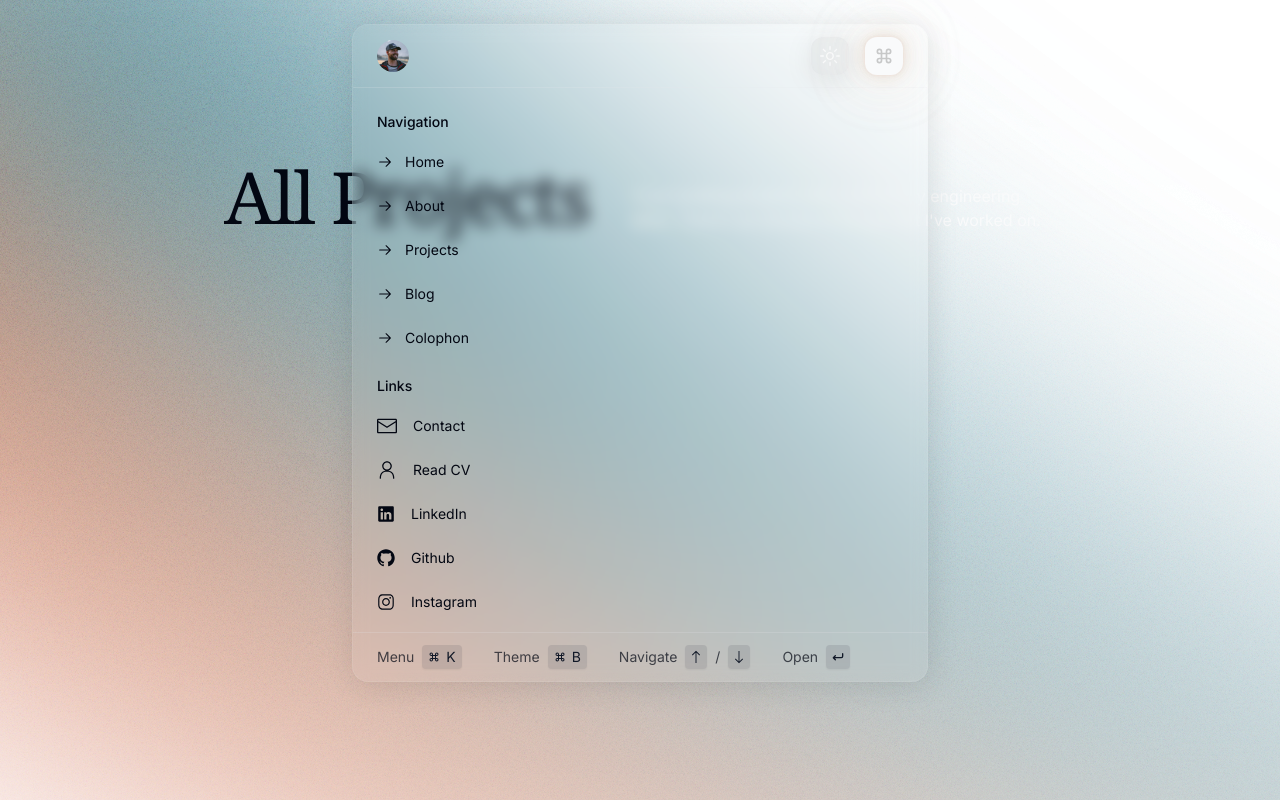
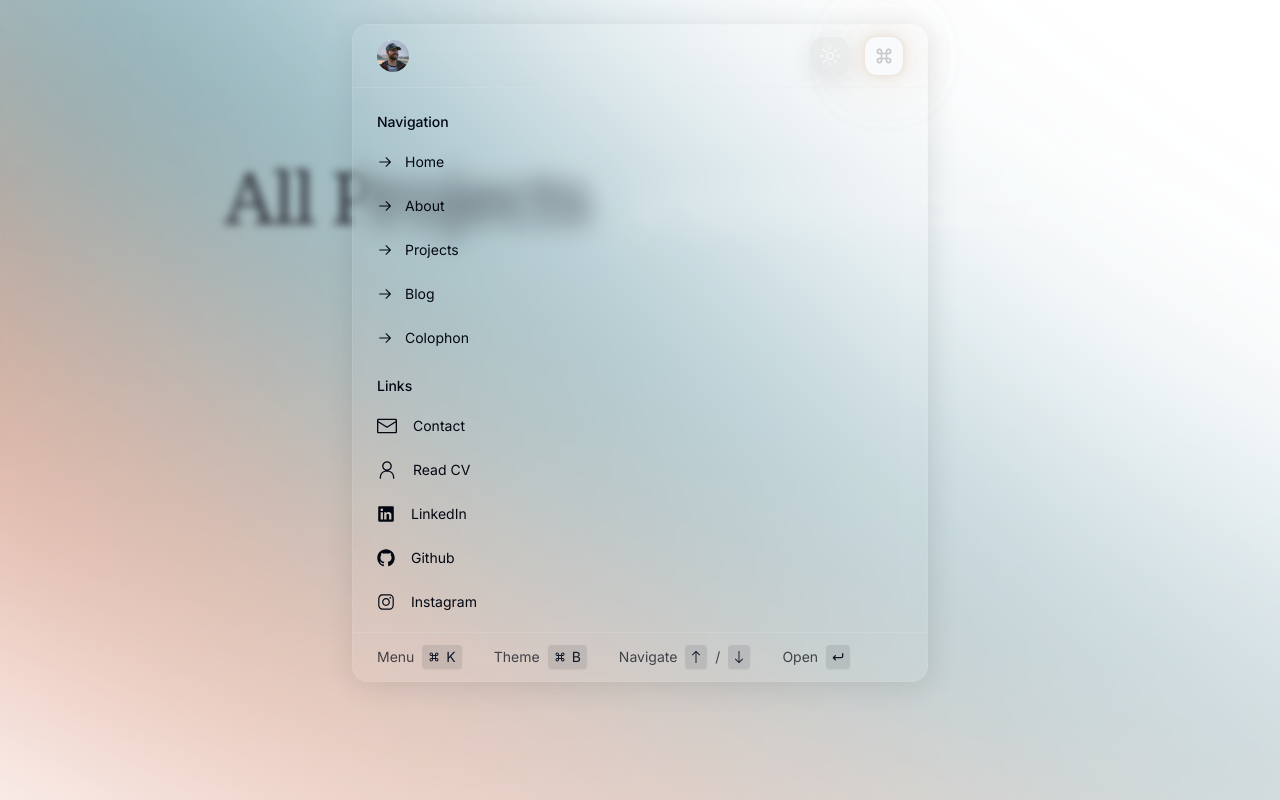
Before and after one commit to simstrom/snystrom.com, a Next.js app: page /projects in a window 1280 px wide. Both pictures are taken after a click on the button 884 px from the left and 56 px from the top of the page. Shown: the top 800 px of the page. Built offline with nearby package versions, Linux system fonts and the light colour scheme; a web font is replaced by a local one.

Commit message:
navbar opened overlay & theme switch keyboard shortcut

```diff
--- a/components/navbar.tsx
+++ b/components/navbar.tsx
@@ -129,7 +129,7 @@ export default function Navbar({ className }: { className?: string }) {
 				>
 					<div
 						ref={menuRef}
-						className="max-w-xl w-full flex flex-col mx-4 border border-border/10 bg-white/5 rounded-2xl backdrop-blur shadow-shadow"
+						className="max-w-xl w-full flex flex-col mx-4 border border-border/10 bg-white/5 rounded-2xl backdrop-blur-md shadow-shadow"
 					>
 						<div className="flex justify-between items-center w-full py-3 px-4 sm:px-6">
 							<Link href="/" onClick={() => pathName != '/' && setMenuOpen(false)}>
@@ -320,6 +320,18 @@ export default function Navbar({ className }: { className?: string }) {
 						</AnimatePresence>
 					</div>
 				</motion.header>
+
+				<AnimatePresence>
+					{menuOpen && (
+						<motion.div
+							variants={containerVariant}
+							initial="hidden"
+							animate="show"
+							exit="hidden"
+							className="fixed top-0 left-0 w-screen min-h-screen bg-background/20 backdrop-blur-sm z-10"
+						/>
+					)}
+				</AnimatePresence>
 			</AnimatePresence>
 		</>
 	);
--- a/components/ui/themeSwitcher.tsx
+++ b/components/ui/themeSwitcher.tsx
@@ -11,6 +11,17 @@ export default function ThemeSwitcher() {
 
 	// Make sure theme is loaded
 	useEffect(() => setMounted(true), []);
+
+	useEffect(() => {
+		const handleKeys = (e: KeyboardEvent) => {
+			if (e.key === 'b' && e.metaKey) {
+				setTheme(theme === 'dark' ? 'light' : 'dark');
+			}
+		};
+		window.addEventListener('keydown', handleKeys);
+
+		return () => window.removeEventListener('keydown', handleKeys);
+	}, [theme]);
 
 	return (
 		<Tooltip label={`Change to ${theme == 'dark' ? 'light' : 'dark'} mode`}>
```
